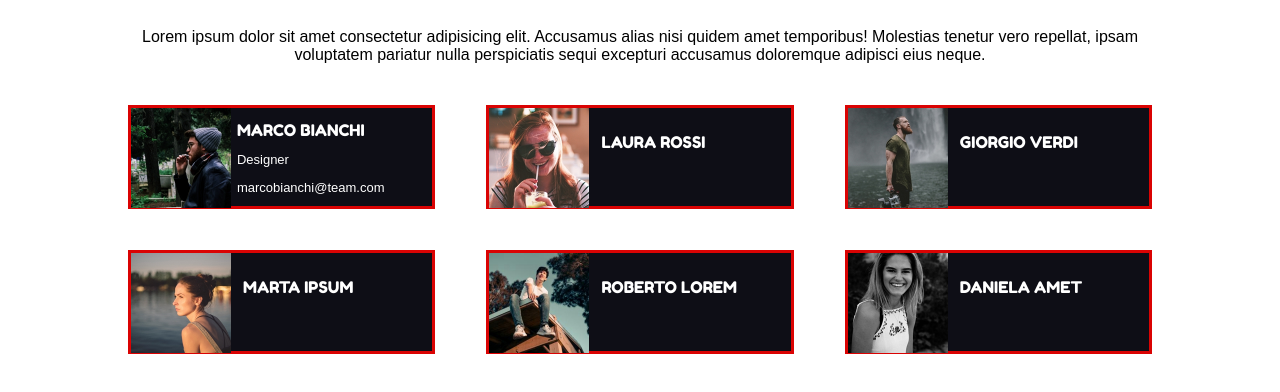
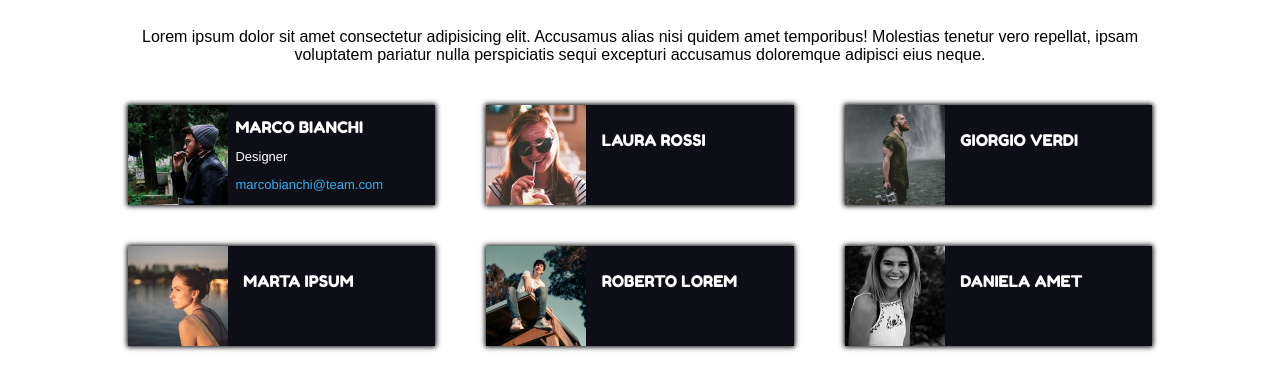
Before and after one commit to AiroldiFederico/html-css-float-cards, a plain HTML site: page index.html in a window 1280 px wide. Shown: the part 62-454 px from the top of the page. Drawn offline with Linux system fonts and the light colour scheme.

Commit message:
FASE 6 - border shadow aggiunta e sistemata

```diff
--- a/asset/css/style.css
+++ b/asset/css/style.css
@@ -34,10 +34,11 @@ section {
 
 /* container */
 .container{
-    height: 104px;
+    height: 100px;
     width: calc(100px*4);
     background-color: #0e0e16;
-    border: solid rgb(218, 3, 3);
+    border: rgba(0, 0, 0, 0.137);
+    box-shadow: 0px 0px 5px 1px;
     /* vertical-align: middle; */
 }
 
@@ -67,7 +68,7 @@ div p{
     font-family: 'Fredoka One', cursive;
     display: inline-block;
     color: white;
-    margin-left: 4%;
+    margin-left: 5%;
     margin-top: 8%;
 }
 
@@ -76,10 +77,10 @@ div p{
 }
 
 .job, .email{
-    font-family: Arial, Helvetica, sans-serif;
+    font-family: Helvetica, sans-serif;
     font-size: small;
 }
 
 .email{
-
+    color: #36aeec;
 }
```
